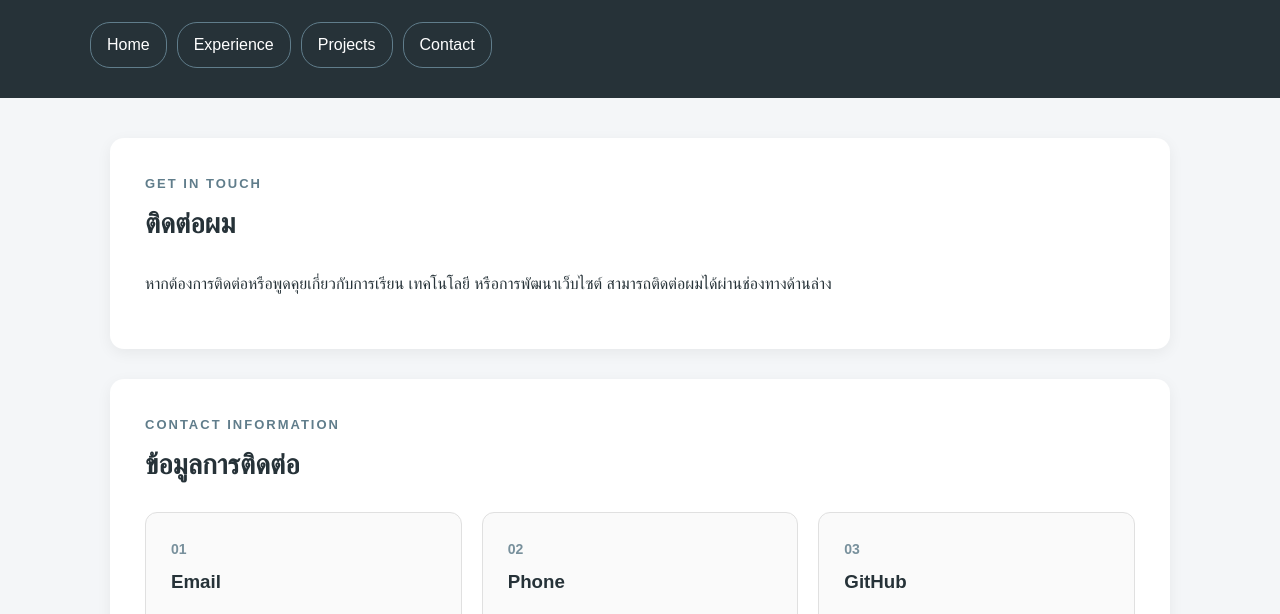
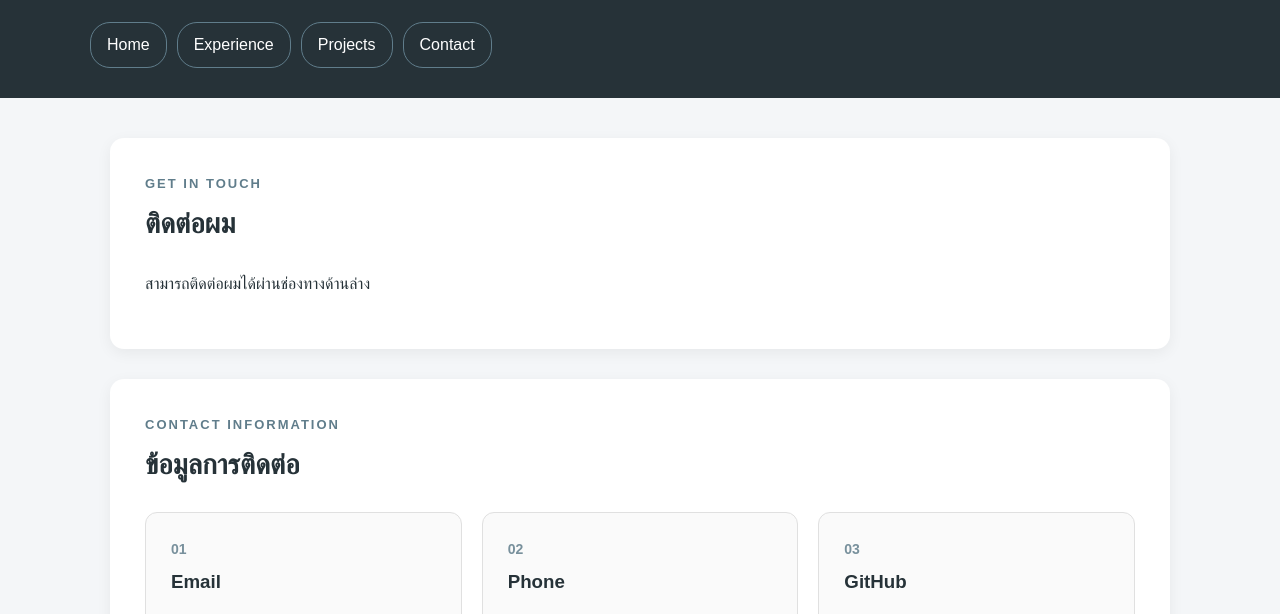
Before and after one commit to NepgearNeotopia/My-Resume-Portfolio, a plain HTML site: page contact.html in a window 1280 px wide. Shown: the part 154-768 px from the top of the page. Drawn offline with Linux system fonts and the light colour scheme.

Commit message:
Update portfolio content

```diff
--- a/contact.html
+++ b/contact.html
@@ -43,8 +43,6 @@
             <h2>ติดต่อผม</h2>
 
             <p>
-                หากต้องการติดต่อหรือพูดคุยเกี่ยวกับการเรียน
-                เทคโนโลยี หรือการพัฒนาเว็บไซต์
                 สามารถติดต่อผมได้ผ่านช่องทางด้านล่าง
             </p>
 
```
